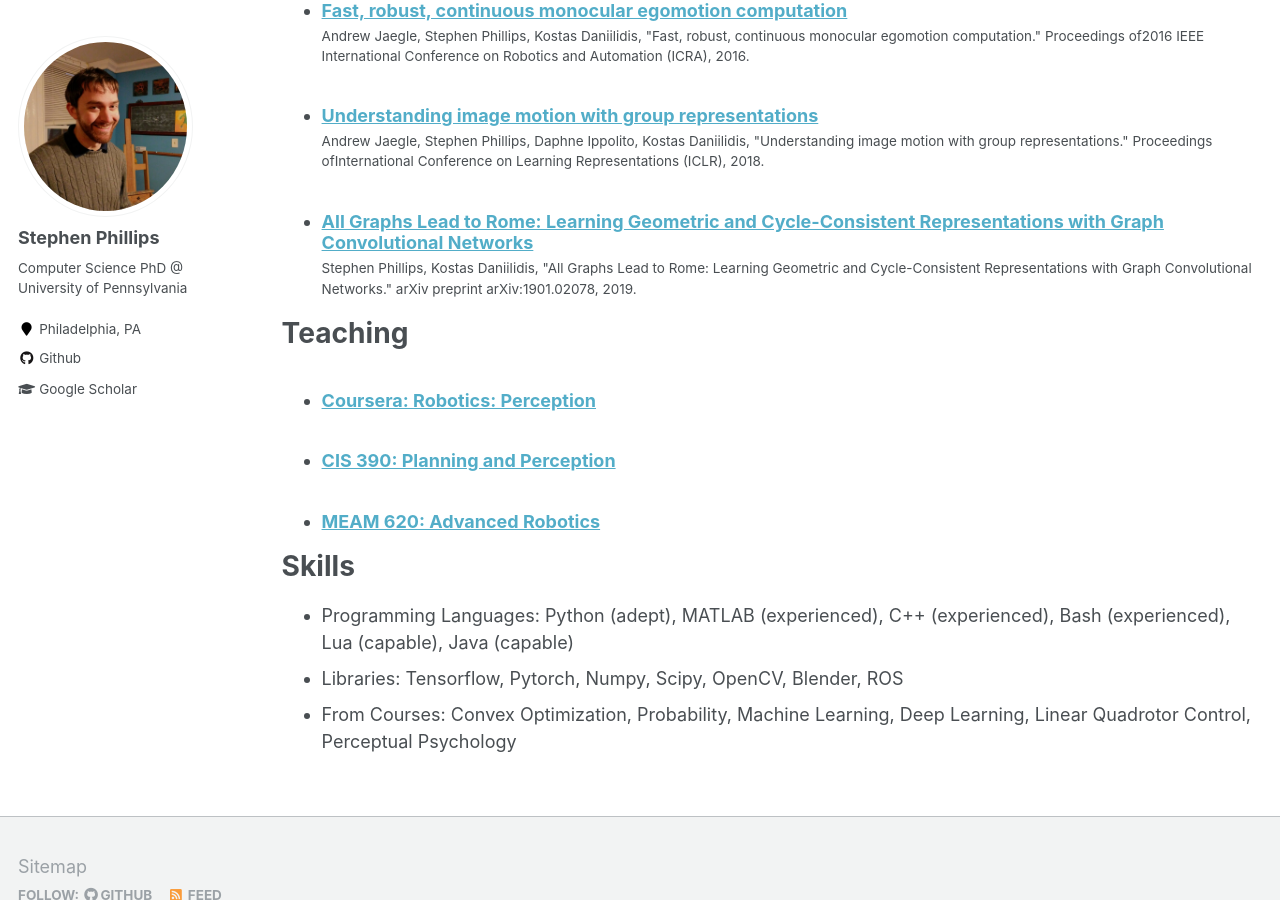
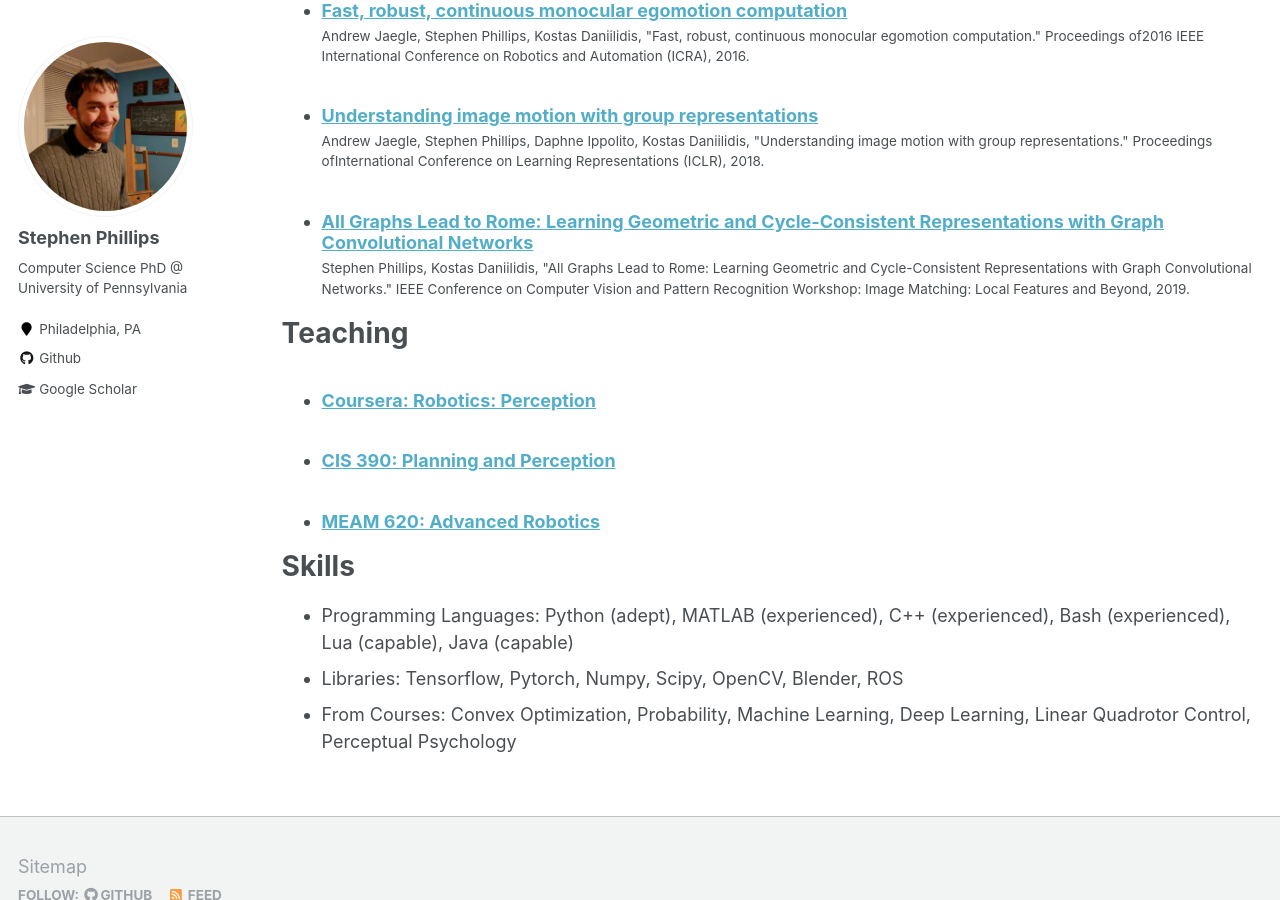
Before and after one commit to stephenphillips42/stephenphillips42.github.io, a Jekyll site: the page built from _pages/cv.md, in a window 1280 px wide and 900 px high, scrolled down 769 px. Built offline with Jekyll 4.4.1, drawn with Linux system fonts in a browser that asks for light colours.

Commit message:
Fixed a mistake in the publications

```diff
--- a/_publications/2019-01-01-All-Graphs.md
+++ b/_publications/2019-01-01-All-Graphs.md
@@ -5,7 +5,7 @@ permalink: /publication/2019-01-01-All-Graphs
 date: 2019-01-01
 venue: 'IEEE Conference on Computer Vision and Pattern Recognition Workshop: Image Matching: Local Features and Beyond'
 paperurl: 'https://arxiv.org/pdf/1901.02078.pdf'
-citation: ' Stephen Phillips,  Kostas Daniilidis, &quot;All Graphs Lead to Rome: Learning Geometric and Cycle-Consistent Representations with Graph Convolutional Networks.&quot; arXiv preprint arXiv:1901.02078, 2019.'
+citation: ' Stephen Phillips,  Kostas Daniilidis, &quot;All Graphs Lead to Rome: Learning Geometric and Cycle-Consistent Representations with Graph Convolutional Networks.&quot; IEEE Conference on Computer Vision and Pattern Recognition Workshop: Image Matching: Local Features and Beyond, 2019.'
 ---
 {:refdef: style="text-align: center;"}
 ![Diagram of training procedure in "All Graphs Lead to Rome"](/images/all_graphs_lead_to_rome.png)
```
